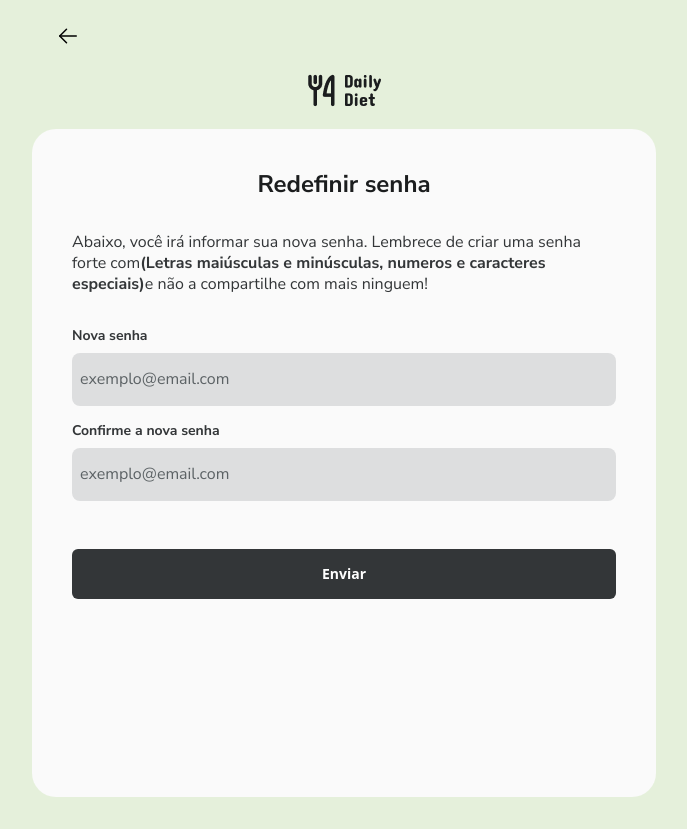
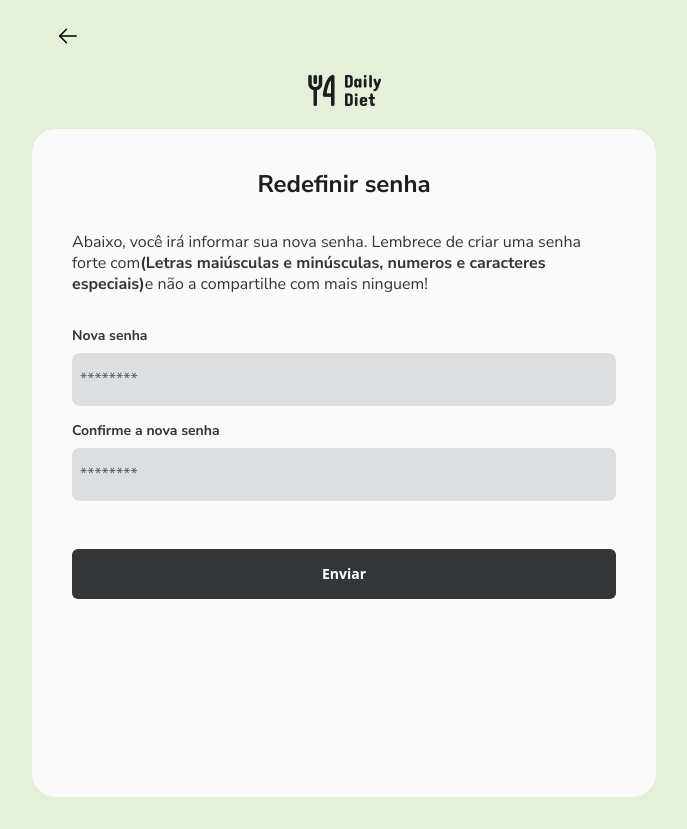
Before and after one commit to Du-devBR/daily-diet-web, a React (Vite) app: page /resetPassword in a window 1280 px wide. Shown: the whole page, without its empty margins (296-983 px from the left). Built offline with nearby package versions, Linux system fonts and the light colour scheme.

Commit message:
feat: adicionado validações input

```diff
--- a/src/screens/regenerateNewPassword/resetPassword/index.tsx
+++ b/src/screens/regenerateNewPassword/resetPassword/index.tsx
@@ -1,15 +1,30 @@
 import { ArrowLeft } from "phosphor-react";
 import logo from "../../../assets/logo.png";
 import { Link, useLocation, useNavigate } from "react-router-dom";
-import { useEffect } from "react";
+import { useEffect, useState } from "react";
 import { useDispatch, useSelector } from "react-redux";
 import { fetchTokenForResetPassword } from "../../../redux/actions/regenerateNewPassword/resetPassword-action";
 import { AppDispatch } from "../../../redux/store";
 import { selectLoading } from "../../../redux/reducer/regenerateNewPassword/resetPassword-reducer";
 import Swal from "sweetalert2";
+import { useForm } from "react-hook-form";
+
+interface Ipassword {
+  password: string;
+  confirmePassword: string;
+}
 
 export function ResetPassword() {
   const dispatch = useDispatch<AppDispatch>();
+  const {
+    register,
+    handleSubmit,
+    formState: { errors },
+    getValues,
+  } = useForm<Ipassword>();
+
+  const [toggleAviso, setToggleAviso] = useState(false);
+
   const loading = useSelector(selectLoading);
   const navigate = useNavigate();
   const location = useLocation();
@@ -41,6 +56,10 @@ export function ResetPassword() {
     }
   }, [dispatch, location.search, navigate]);
 
+  const handleSubmitNewPassword = async (data: Ipassword) => {
+    console.log(data);
+  };
+
   if (loading) {
     return <div>loading</div>;
   }
@@ -60,6 +79,7 @@ export function ResetPassword() {
         </header>
         <form
           action=""
+          onSubmit={handleSubmit(handleSubmitNewPassword)}
           className=" w-full rounded-3xl bg-BaseGray700 p-10 calc-main-height "
         >
           <h1 className=" text-titleM text-BaseGray100 font-nunito text-center mb-8 ">
@@ -83,8 +103,44 @@ export function ResetPassword() {
             <input
               className="w-full mb-4 px-2 py-4 rounded-lg bg-BaseGray500 text-bodyM text-BaseGray200 font-nunito outline-none placeholder:text-BaseGray300"
               type="password"
-              placeholder="exemplo@email.com"
+              placeholder="********"
+              {...register("password", {
+                required: "Senha obrigatorio",
+                minLength: {
+                  value: 8,
+                  message: "A senha deve ser maior que 8 caracteres.",
+                },
+                pattern: {
+                  value:
+                    /^(?=.*[a-z])(?=.*[A-Z])(?=.*\d)(?=.*[@$!%*?&])[A-Za-z\d@$!%*?&]{8,}$/,
+                  message:
+                    "A senha deve conter pelo menos 8 caracteres, 1 maiúscula, 1 minúscula, 1 número e 1 caractere especial",
+                },
+              })}
+              onFocus={() => setToggleAviso(true)}
+              onBlur={() => setToggleAviso(false)}
             />
+            <div
+              className={` ${
+                toggleAviso ? "flex" : "hidden"
+              } flex-col w-full bg-BrandRedLight rounded-lg p-2 mb-4 gap-1`}
+            >
+              <strong className=" text-titleXS text-BaseGray200 font-nunito">
+                Sua senha precisa ter:{" "}
+              </strong>
+              <span className=" text-bodyS text-BaseGray300 font-nunito">
+                Minimo de 8 caracteres
+              </span>
+              <span className=" text-bodyS text-BaseGray300 font-nunito">
+                Minimo de 1 caractere especial '*/_@'
+              </span>
+              <span className=" text-bodyS text-BaseGray300 font-nunito">
+                Minimo de 1 numemo
+              </span>
+              <span className=" text-bodyS text-BaseGray300 font-nunito">
+                Letras maiusculas e minusculas
+              </span>
+            </div>
           </div>
           <div className="flex flex-col gap-2 w-full">
             <label
@@ -96,9 +152,29 @@ export function ResetPassword() {
             <input
               className="w-full mb-4 px-2 py-4 rounded-lg bg-BaseGray500 text-bodyM text-BaseGray200 font-nunito outline-none placeholder:text-BaseGray300"
               type="password"
-              placeholder="exemplo@email.com"
+              placeholder="********"
+              {...register("confirmePassword", {
+                required: "Confirme sua senha obrigatorio!",
+                minLength: {
+                  value: 8,
+                  message: "Senha pdeve ser igual a digitada",
+                },
+                validate: (value) =>
+                  value === getValues("password") ||
+                  "Senha diferente da digitada",
+              })}
             />
           </div>
+          {
+            <div className="flex flex-col self-start mb-4">
+              <span className=" text-bodyS text-BrandRedDark font-nunito">
+                {errors.password && errors.password.message}
+              </span>
+              <span className=" text-bodyS text-BrandRedDark font-nunito">
+                {errors.confirmePassword && errors.confirmePassword.message}
+              </span>
+            </div>
+          }
           <button className=" active-solid-button w-full mt-8">Enviar</button>
         </form>
       </div>
```
